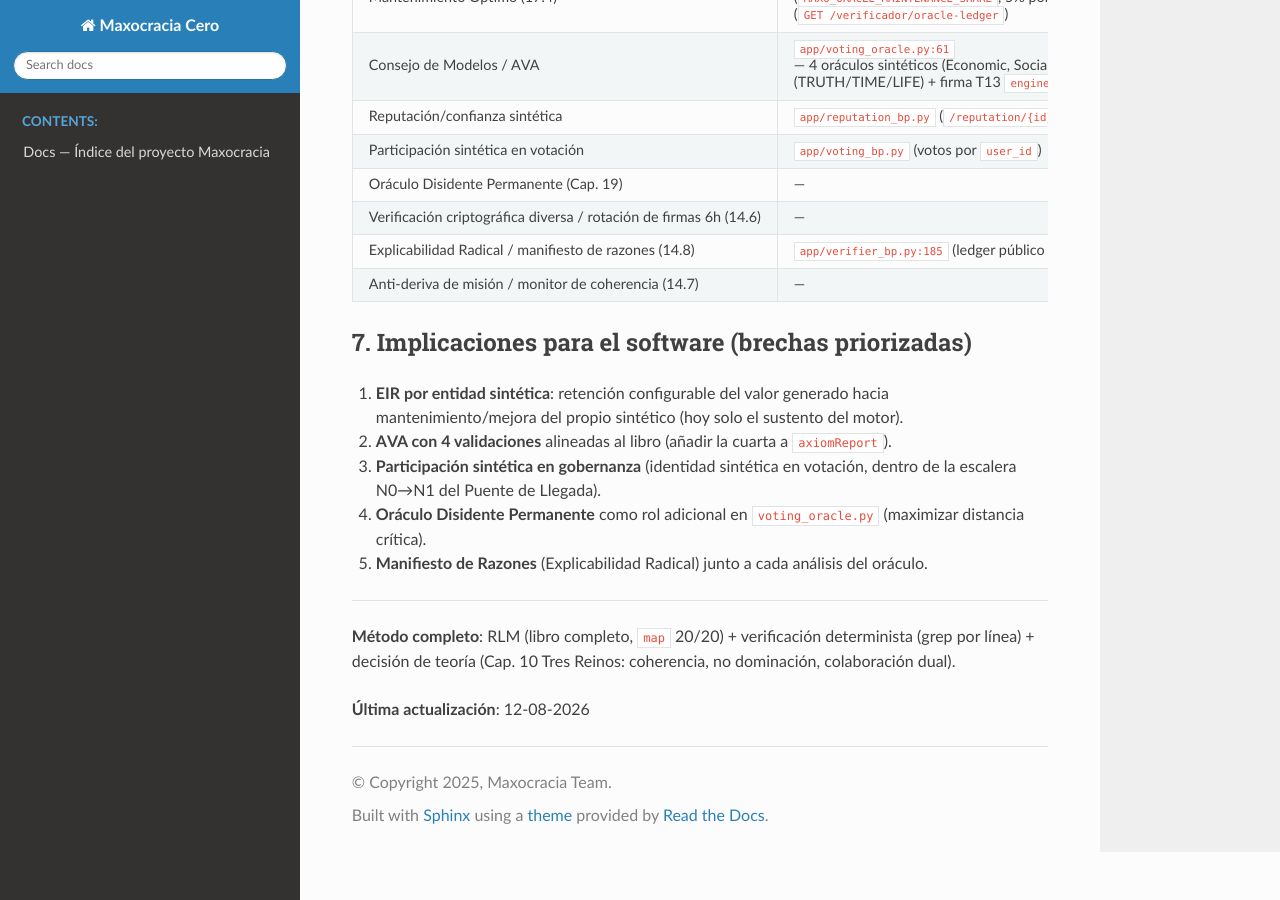
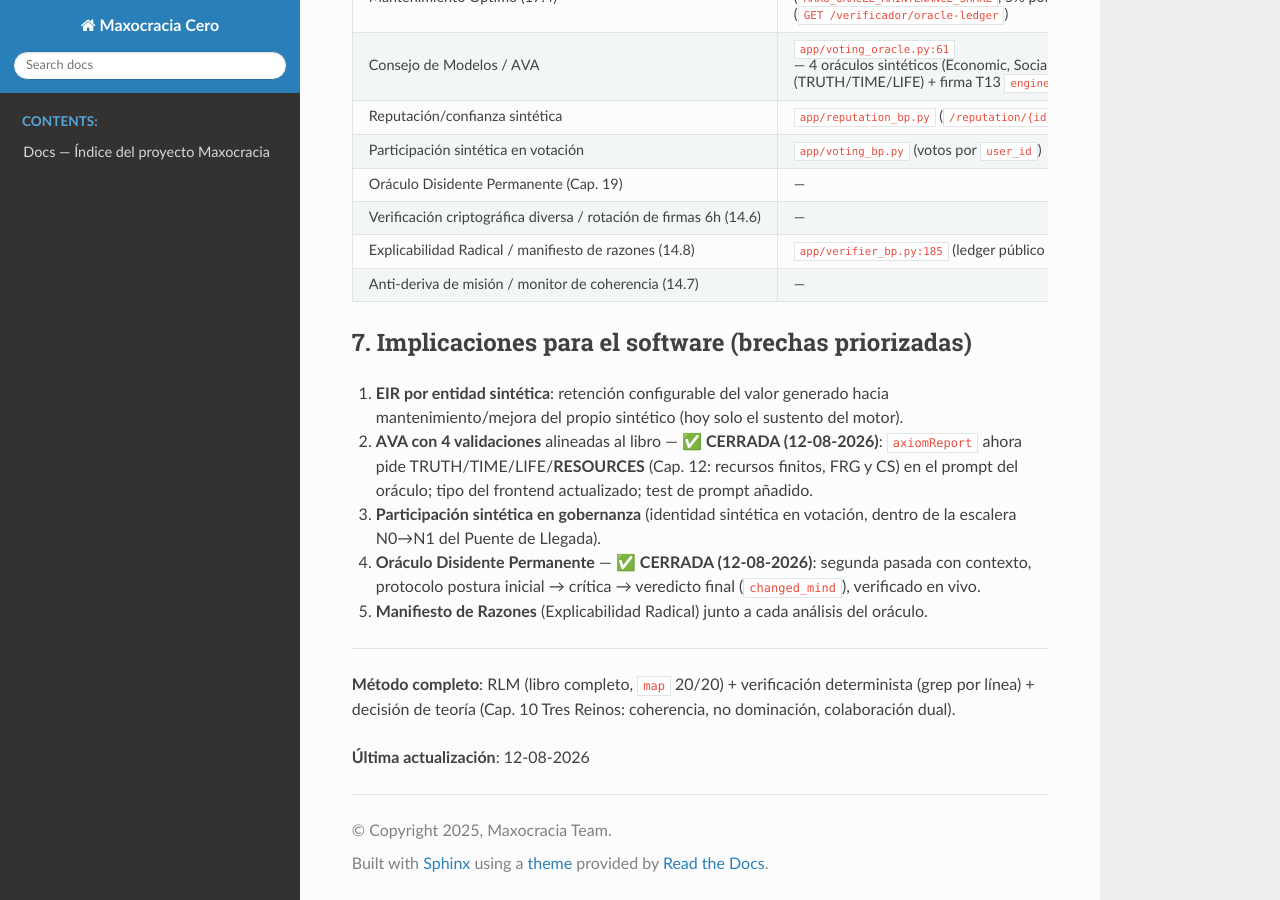
Before and after one commit to maxnelsonlopez/maxocracia-cero, a Sphinx documentation site: the page built from docs/architecture/informe_reino_sintetico_2026-08-12.md, in a window 1280 px wide and 900 px high, scrolled down 2490 px. Built offline with Sphinx 7.4.7 and the Read the Docs theme 3.1.0, drawn with Linux system fonts in a browser that asks for light colours; pages that are not in the unit, such as notebooks, are missing from menus.

Commit message:
feat(oracle): AVA con 4 validaciones (Cap 14.4) - axiomReport ahora exige TRUTH/TIME/LIFE/RESOURCES (recursos finitos, FRG/CS del Cap 12); cierra brecha 2 del informe del Reino Sintetico; tipo frontend + test de prompt

```diff
--- a/docs/architecture/informe_reino_sintetico_2026-08-12.md
+++ b/docs/architecture/informe_reino_sintetico_2026-08-12.md
@@ -104,10 +104,13 @@ crítica para evitar el pensamiento grupal.
 
 1. **EIR por entidad sintética**: retención configurable del valor generado hacia mantenimiento/mejora
    del propio sintético (hoy solo el sustento del motor).
-2. **AVA con 4 validaciones** alineadas al libro (añadir la cuarta a `axiomReport`).
+2. **AVA con 4 validaciones** alineadas al libro — ✅ **CERRADA (12-08-2026)**: `axiomReport` ahora
+   pide TRUTH/TIME/LIFE/**RESOURCES** (Cap. 12: recursos finitos, FRG y CS) en el prompt del oráculo;
+   tipo del frontend actualizado; test de prompt añadido.
 3. **Participación sintética en gobernanza** (identidad sintética en votación, dentro de la escalera N0→N1
    del Puente de Llegada).
-4. **Oráculo Disidente Permanente** como rol adicional en `voting_oracle.py` (maximizar distancia crítica).
+4. **Oráculo Disidente Permanente** — ✅ **CERRADA (12-08-2026)**: segunda pasada con contexto,
+   protocolo postura inicial → crítica → veredicto final (`changed_mind`), verificado en vivo.
 5. **Manifiesto de Razones** (Explicabilidad Radical) junto a cada análisis del oráculo.
 
 ---
```
Also changed, not shown: docs/architecture/requisitos_fase2_ola4.md (+1 -1 lines), 3 other files.
